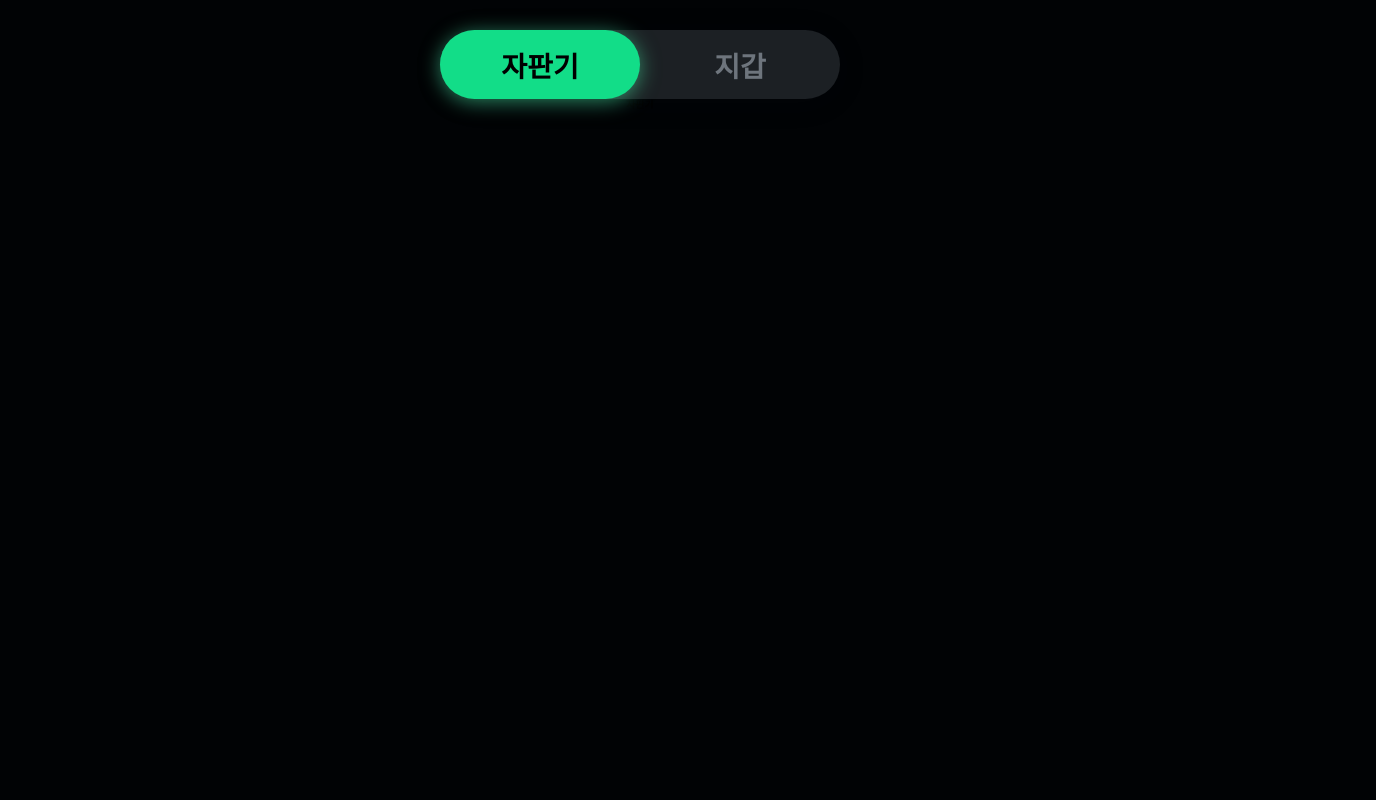
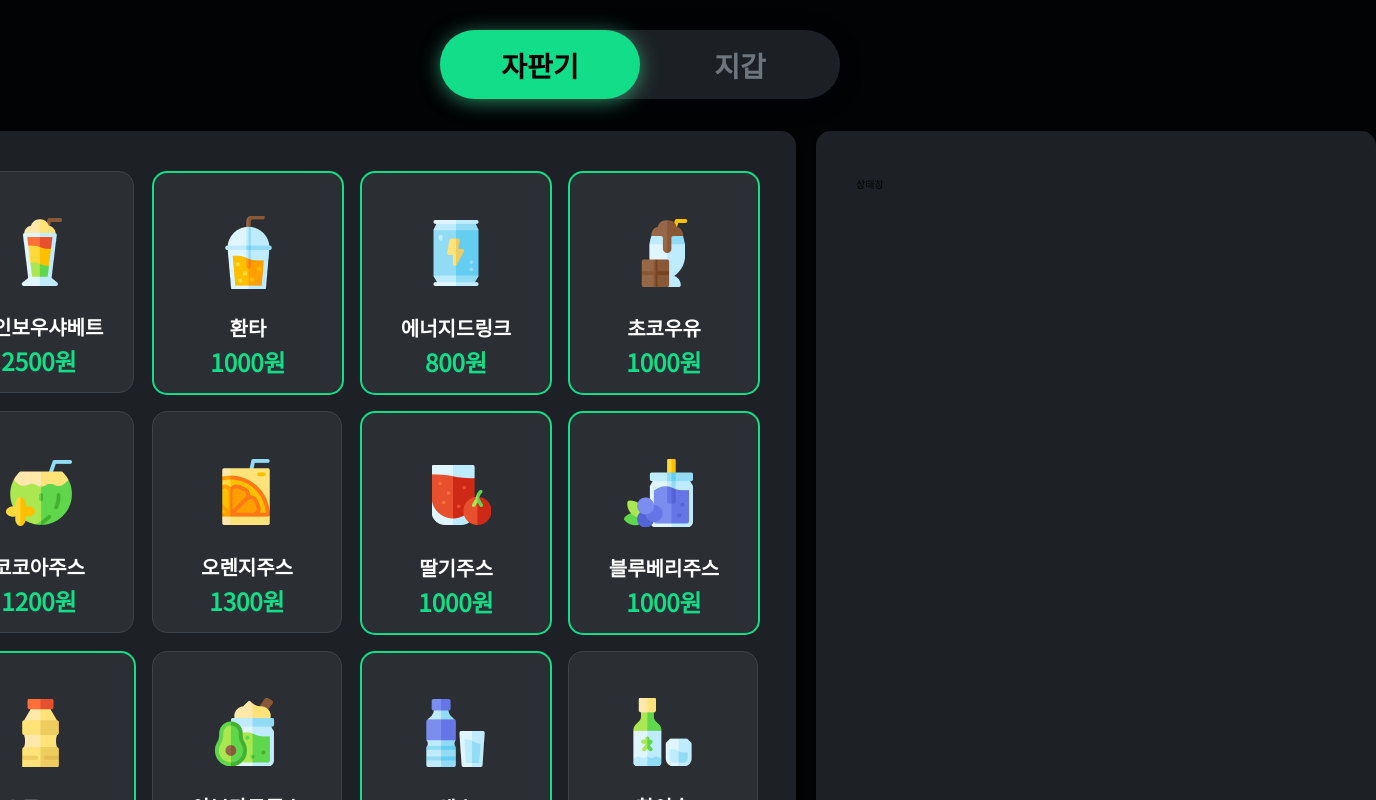
Before and after one commit to codesquad-members-2022/fe-vm, a React (Create React App) app: page /vm in a window 1280 px wide. Shown: the top 800 px of the page, 1376 px wide, since content can reach past the window. Built offline with nearby package versions, Linux system fonts and the light colour scheme.

Commit message:
[feat] 자판기 Product 화면 구현, Context를 이용해 재고상황 저장, Local Storage를 통해 페이지 이동시에 상태 손실 해결

```diff
--- /dev/null
+++ b/src/components/VendingMachine/item.jsx
@@ -0,0 +1,94 @@
+import React, { useContext, useEffect } from 'react';
+import styled from 'styled-components';
+import { F_center, Default_radius, Color } from 'Assets/Style/Common';
+import { ProductContext } from 'context/productStock';
+
+const VMListItem = ({ product, coin }) => {
+  const { ProductStock, setProductStock } = useContext(ProductContext);
+
+  const stockCountHandler = () => {
+    setProductStock((prevState) => {
+      if (prevState[product.id] === 0) {
+        return prevState;
+      }
+      const currentState = {
+        ...prevState,
+        [product.id]: prevState[product.id] - 1,
+      };
+      localStorage.setItem('products', JSON.stringify(currentState));
+      return currentState;
+    });
+  };
+  return (
+    <VMListItemBox
+      onClick={stockCountHandler}
+      price={product.price}
+      coin={coin}
+      stock={ProductStock[product.id]}>
+      <ProductImg src={product.img} />
+      <ProductInfo>
+        <ProductName>{product.name}</ProductName>
+        <ProductPrice>{`${product.price}원`}</ProductPrice>
+      </ProductInfo>
+    </VMListItemBox>
+  );
+};
+
+const ProductInfo = styled.div`
+  display: flex;
+  flex-direction: column;
+  align-items: center;
+  width: 14rem;
+  height: 6.4rem;
+  margin-top: 2rem;
+`;
+
+const ProductName = styled.span`
+  color: white;
+  font-size: 2rem;
+  font-weight: bold;
+`;
+
+const ProductPrice = styled.span`
+  color: ${Color.yellowGreen};
+  font-size: 2.4rem;
+  font-weight: bold;
+  margin-top: 1.2rem;
+`;
+
+const ProductImg = styled.img`
+  margin-top: 2.3rem;
+  border: none;
+  width: 9rem;
+  height: 9rem;
+`;
+
+const VMListItemBox = styled.div`
+  ${F_center}
+  flex-direction: column;
+  ${Default_radius}
+  width: 18.8rem;
+  height: 22rem;
+  background-color: ${Color.backGroundGray}
+  border: 1px solid ${Color.lightGray};
+  ${({ price, coin, stock }) => {
+    if (stock === 0) {
+      return `
+        opacity: 0.2;
+        pointer-events:none;
+      `;
+    }
+    if (price <= coin) {
+      return `
+        border: 2px solid ${Color.yellowGreen};
+        pointer-events:auto;
+        cursor: pointer;
+      `;
+    }
+    return `
+      pointer-events:none;
+    `;
+  }}
+`;
+
+export default VMListItem;
--- /dev/null
+++ b/src/components/VendingMachine/itemList.jsx
@@ -0,0 +1,33 @@
+import React from 'react';
+import styled from 'styled-components';
+import { Default_radius, Default_shadow, Color } from 'Assets/Style/Common';
+import VMListItem from './item';
+import VMproducts from 'Assets/VMData/products';
+import { StockProvider } from 'context/productStock';
+
+const VMItemList = () => {
+  const products = VMproducts.map((product) => {
+    return <VMListItem key={product.id} product={product} coin={1000} />;
+  });
+
+  return (
+    <VMItemListBox>
+      <StockProvider>{products}</StockProvider>
+    </VMItemListBox>
+  );
+};
+
+const VMItemListBox = styled.div`
+  display: grid;
+  grid-gap: 2rem;
+  grid-template-columns: repeat(auto-fill, minmax(18.8rem, 4fr));
+  grid-auto-rows: 22rem;
+  ${Default_radius}
+  ${Default_shadow}
+  background-color: ${Color.darkGray};
+  padding: 4rem;
+  width: 81.2rem;
+  heigh: 70rem;
+`;
+
+export default VMItemList;
--- /dev/null
+++ b/src/components/VendingMachine/statusWindow.jsx
@@ -0,0 +1,25 @@
+import React from 'react';
+import styled from 'styled-components';
+import { Default_radius, Default_shadow, Color } from 'Assets/Style/Common';
+
+const StatusWindow = () => {
+  return (
+    <StatusWindowBox>
+      <span>상태창</span>
+    </StatusWindowBox>
+  );
+};
+
+const StatusWindowBox = styled.div`
+  display: flex;
+  flex-direction: column;
+  ${Default_radius}
+  ${Default_shadow}
+  background-color: ${Color.darkGray};
+  margin-left: 20px;
+  padding: 4.8rem 4rem 2.2rem;
+  width: 48rem;
+  height: 71rem;
+`;
+
+export default StatusWindow;
--- a/src/pages/VM.jsx
+++ b/src/pages/VM.jsx
@@ -1,7 +1,22 @@
 import React from 'react';
+import styled from 'styled-components';
+import VMItemList from 'components/VendingMachine/itemList';
+import StatusWindow from 'components/VendingMachine/statusWindow';
 
 const VM = () => {
-  return <span>자판기</span>;
+  return (
+    <>
+      <VMBody>
+        <VMItemList />
+        <StatusWindow />
+      </VMBody>
+    </>
+  );
 };
 
 export default VM;
+
+const VMBody = styled.div`
+  display: flex;
+  margin-top: 3.2rem;
+`;
```
